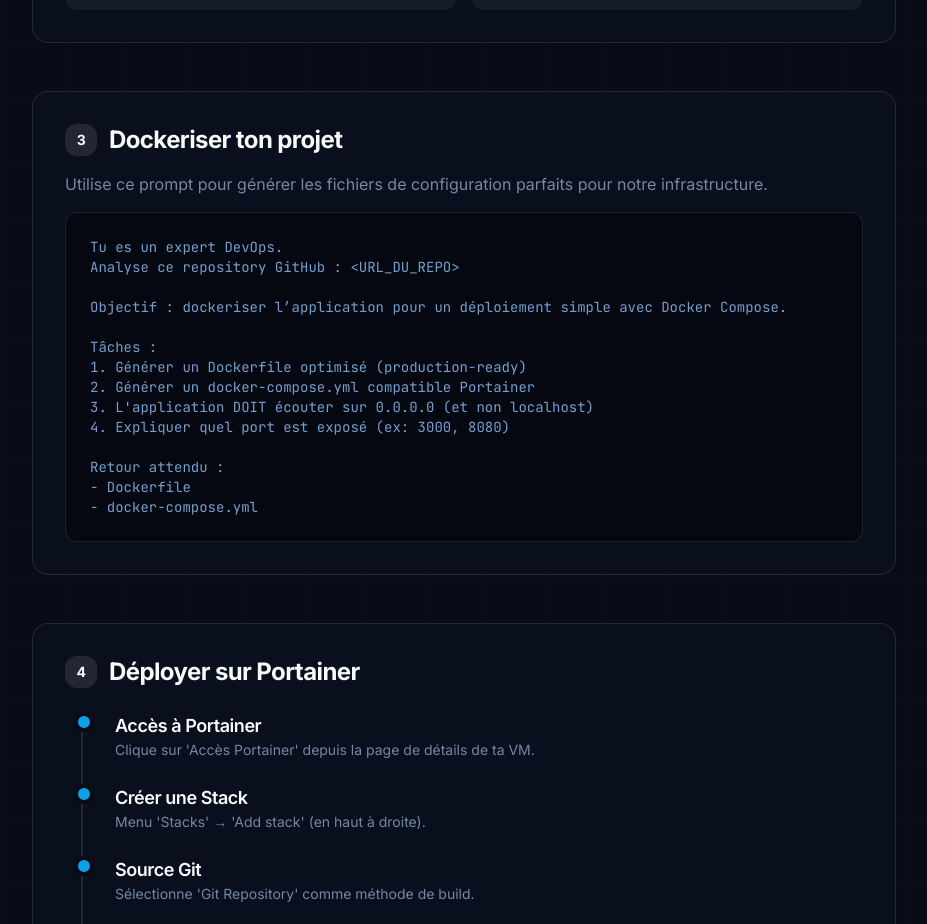
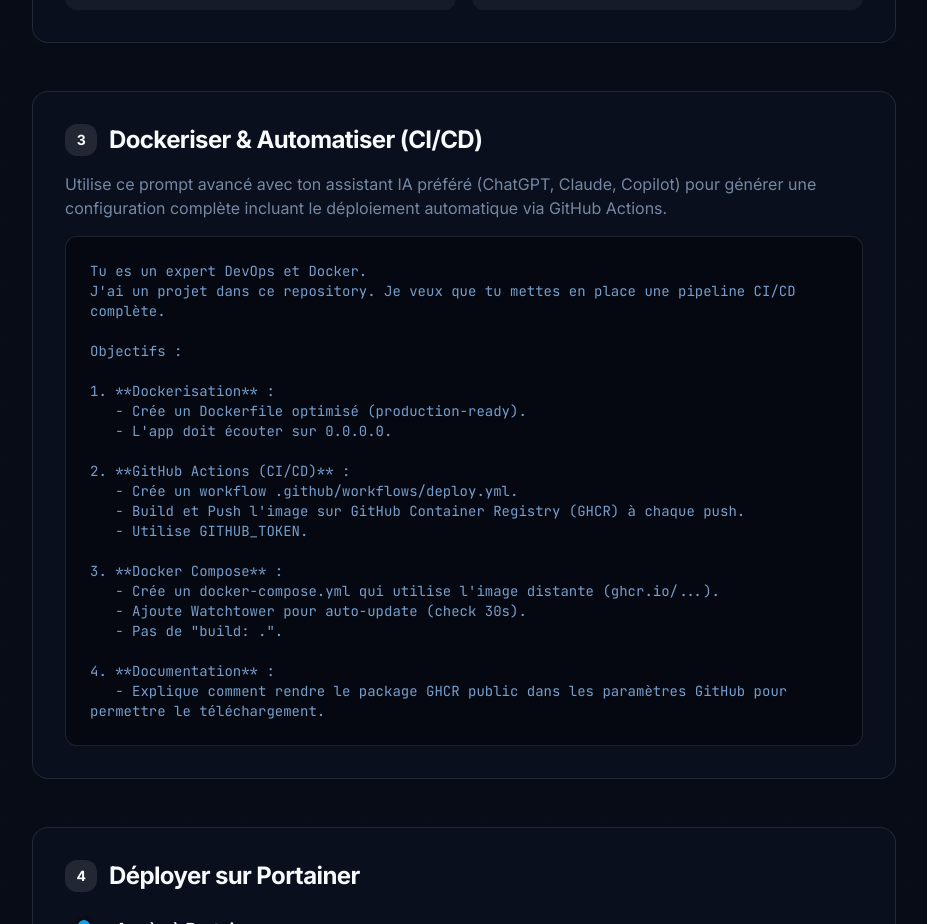
Before and after one commit to MEHDImp4/smp4-Vm-Manager, a React (Vite) app in the folder frontend/: page /guide in a window 1280 px wide. Shown: the part 860-1784 px from the top of the page, without its empty margins (176-1103 px from the left). Built offline with nearby package versions, Linux system fonts and the light colour scheme; the HTML template or start-up script is replaced by a standard one.

Commit message:
feat: add Docker deployment and CI/CD guide page.

```diff
--- a/frontend/src/pages/DockerGuide.tsx
+++ b/frontend/src/pages/DockerGuide.tsx
@@ -1,6 +1,7 @@
 import { useNavigate, Link } from "react-router-dom";
 import { Button } from "@/components/ui/button";
 import { Cloud, ArrowLeft, BookOpen, Terminal, Box, Layers, Globe, AlertTriangle, CheckCircle2, Lock } from "lucide-react";
+import { toast } from "sonner";
 
 const DockerGuide = () => {
     const navigate = useNavigate();
@@ -103,37 +104,74 @@ const DockerGuide = () => {
                         </ul>
                     </div>
 
-                    {/* Step 3: Dockerize */}
+                    {/* Step 3: Dockerize & CI/CD */}
                     <div className="glass rounded-2xl p-8 border border-white/10">
                         <h2 className="text-2xl font-bold mb-4 flex items-center gap-3">
                             <span className="flex items-center justify-center w-8 h-8 rounded-lg bg-white/10 text-sm font-bold">3</span>
-                            Dockeriser ton projet
+                            Dockeriser & Automatiser (CI/CD)
                         </h2>
                         <p className="text-muted-foreground mb-4">
-                            Utilise ce prompt pour générer les fichiers de configuration parfaits pour notre infrastructure.
+                            Utilise ce prompt avancé avec ton assistant IA préféré (ChatGPT, Claude, Copilot) pour générer une configuration complète incluant le déploiement automatique via GitHub Actions.
                         </p>
                         <div className="bg-black/40 rounded-xl p-6 font-mono text-sm text-blue-300 overflow-x-auto border border-white/10 relative group shadow-inner">
                             <Button size="sm" variant="outline" className="absolute top-2 right-2 opacity-0 group-hover:opacity-100 transition-opacity bg-background/50 hover:bg-background" onClick={() => {
-                                navigator.clipboard.writeText(`Tu es un expert DevOps.\nAnalyse ce repository GitHub : <URL_DU_REPO>\n\nObjectif : dockeriser l’application pour un déploiement simple avec Docker Compose.\n\nTâches :\n1. Identifier le langage et le type de projet (frontend, backend, API, etc.)\n2. Générer un Dockerfile optimisé (production-ready)\n3. Générer un docker-compose.yml compatible Portainer\n4. Expliquer les ports exposés et les variables d’environnement\n5. Ne PAS utiliser de build local (tout doit marcher via Portainer)\n6. Supposer que l’utilisateur n’a jamais utilisé Docker. L'app doit écouter sur 0.0.0.0.\n\nRetour attendu :\n- Dockerfile\n- docker-compose.yml\n- README minimal avec instructions Portainer`);
-                                alert("Prompt copié !");
+                                navigator.clipboard.writeText(`Tu es un expert DevOps et Docker.
+J'ai un projet dans ce repository. Je veux que tu mettes en place une pipeline CI/CD complète et moderne.
+
+Voici tes objectifs :
+
+1.  **Dockerisation** :
+    *   Crée un \`Dockerfile\` optimisé pour la production (multi-stage build si possible).
+    *   L'application doit écouter sur \`0.0.0.0\`.
+
+2.  **GitHub Actions (CI/CD)** :
+    *   Crée un workflow \`.github/workflows/deploy.yml\`.
+    *   Ce workflow doit se déclencher lors d'un push sur la branche \`main\`.
+    *   Il doit construire (build) l'image Docker.
+    *   Il doit pousser (push) cette image sur le **GitHub Container Registry (GHCR)**.
+    *   Utilise \`GITHUB_TOKEN\` pour l'authentification.
+    *   Nomme l'image en minuscules : \`ghcr.io/OWNER/REPO:latest\`.
+
+3.  **Docker Compose** :
+    *   Crée un fichier \`docker-compose.yml\` prêt pour le déploiement.
+    *   Il doit utiliser l'image que tu as configurée ci-dessus (\`image: ghcr.io/...\`).
+    *   N'utilise PAS de \`build: .\`, on veut utiliser l'image pré-compilée du registre.
+    *   Expose les ports nécessaires.
+    *   **IMPORTANT** : Ajoute un service **Watchtower** pour la mise à jour automatique.
+        *   Image : \`containrrr/watchtower\`
+        *   Commande : \`--interval 30\` (vérification toutes les 30 secondes)
+        *   Volumes : \`/var/run/docker.sock:/var/run/docker.sock\`
+
+4.  **Documentation Post-Installation** :
+    *   À la fin, génère une section "IMPORTANT" expliquant comment rendre le package GHCR public sur GitHub pour que mon serveur puisse le télécharger sans mot de passe (Package Settings -> Change visibility -> Public).
+
+Analyse mon code pour détecter le langage et les besoins, puis fournis-moi tous ces fichiers.`);
+                                toast.success("Prompt copié dans le presse-papier !");
                             }}>
                                 Copier
                             </Button>
-                            <div className="whitespace-pre-wrap opacity-80">
-                                {`Tu es un expert DevOps.
-Analyse ce repository GitHub : <URL_DU_REPO>
+                            <div className="whitespace-pre-wrap opacity-80 text-xs md:text-sm leading-relaxed">
+                                {`Tu es un expert DevOps et Docker.
+J'ai un projet dans ce repository. Je veux que tu mettes en place une pipeline CI/CD complète.
 
-Objectif : dockeriser l’application pour un déploiement simple avec Docker Compose.
+Objectifs :
 
-Tâches :
-1. Générer un Dockerfile optimisé (production-ready)
-2. Générer un docker-compose.yml compatible Portainer
-3. L'application DOIT écouter sur 0.0.0.0 (et non localhost)
-4. Expliquer quel port est exposé (ex: 3000, 8080)
+1. **Dockerisation** :
+   - Crée un Dockerfile optimisé (production-ready).
+   - L'app doit écouter sur 0.0.0.0.
 
-Retour attendu :
-- Dockerfile
-- docker-compose.yml`}
+2. **GitHub Actions (CI/CD)** :
+   - Crée un workflow .github/workflows/deploy.yml.
+   - Build et Push l'image sur GitHub Container Registry (GHCR) à chaque push.
+   - Utilise GITHUB_TOKEN.
+
+3. **Docker Compose** :
+   - Crée un docker-compose.yml qui utilise l'image distante (ghcr.io/...).
+   - Ajoute Watchtower pour auto-update (check 30s).
+   - Pas de "build: .".
+
+4. **Documentation** :
+   - Explique comment rendre le package GHCR public dans les paramètres GitHub pour permettre le téléchargement.`}
                             </div>
                         </div>
                     </div>
```
